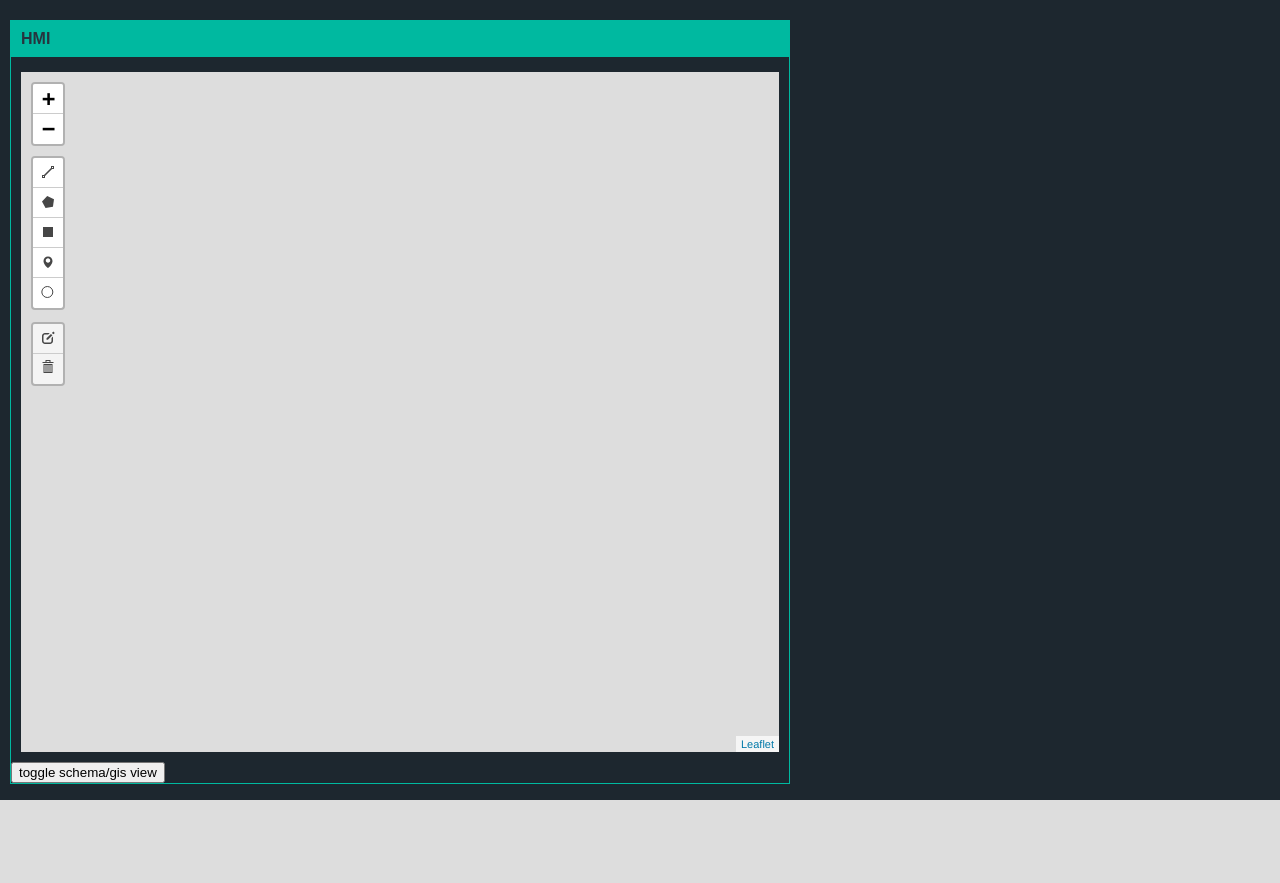
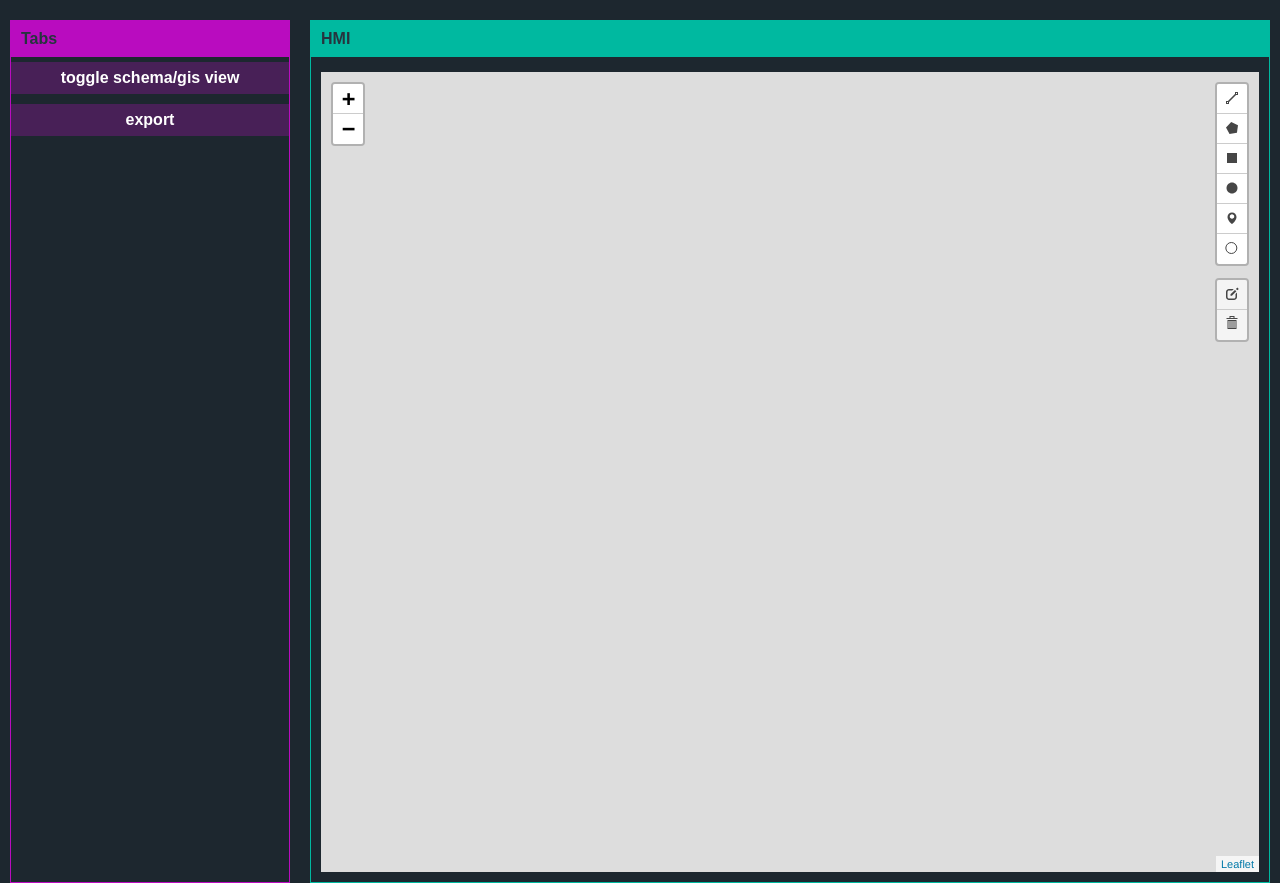
Before and after one commit to robidev/open_scada_dms, a Flask app: page / in a window 1280 px wide. Before the commit the page ends 800 px from the top, so only its background shows below. Run offline with Flask 2, Linux system fonts and the light colour scheme.

Commit message:
update gui

```diff
--- a/client/static/client.js
+++ b/client/static/client.js
@@ -46,22 +46,11 @@ function init_gis(){
   var drawControl = new L.Control.Draw(options);
   gis_map.addControl(drawControl);
 
-  gis_map.on('draw:created', function(e) {
-  //gis_map.on(L.Draw.Event.CREATED, function(e) {
-    var type = e.layerType,
-      layer = e.layer;
-
-    if (type === 'marker') {
-      layer.bindPopup('A popup!');
-    }
-
-    editableLayers.addLayer(layer);
-    exportGeoJSON(editableLayers);
-  });//*/
 
 
   geojsonlayer = L.geoJSON().addTo(gis_map);
   //register svg events
+  gis_map.on(L.Draw.Event.CREATED, addItem);//*/
   gis_map.on('moveend', update_gis);
   gis_map.on('zoomend', update_gis);
   gis_map.setZoom(18);
@@ -73,8 +62,10 @@ function exportGeoJSON(featureGroup) {
   // Stringify the GeoJson
   var convertedData = 'text/json;charset=utf-8,' + encodeURIComponent(JSON.stringify(data));
   // Create export
-  document.getElementById('export').setAttribute('href', 'data:' + convertedData);
-  document.getElementById('export').setAttribute('download','data.geojson');
+  let linkElement = document.createElement('a');
+  linkElement.setAttribute('href', 'data:' + convertedData);
+  linkElement.setAttribute('download','data.geojson');
+  linkElement.click();
 }
 
 //https://stackoverflow.com/questions/62305306/invert-y-axis-of-lcrs-simple-map-on-vue2-leaflet
@@ -86,8 +77,7 @@ function init_schema(){
   svglayer = {};
   schema_svgRoot = {};
   schema_in_view = [];
-  var schema_div = document.getElementById("mmi_svg");
-  schema_div.style.display = "block";
+  document.getElementById("mmi_svg").style.display = "block";
 
   schema_leafletmap = L.map('mmi_svg', {
     renderer: L.svg(),
@@ -100,7 +90,7 @@ function init_schema(){
   schema_leafletmap.addLayer(editableLayers);
 
   var options = {
-    position: 'topleft',
+    position: 'topright',
     draw: {
       polyline: true,
       polygon: {
@@ -110,7 +100,7 @@ function init_schema(){
           message: '<strong>Error: line intersects!<strong> intersecting polygons are not allowed' // Message that will show when intersect
         }
       },
-      circle: false, // Turns off this drawing tool
+      circle: true, // Turns off this drawing tool
       rectangle: true,
       marker: true
     },
@@ -123,58 +113,93 @@ function init_schema(){
   var drawControl = new L.Control.Draw(options);
   schema_leafletmap.addControl(drawControl);
 
-  schema_leafletmap.on('draw:created', function(e) {
-  //gis_map.on(L.Draw.Event.CREATED, function(e) {
-    var type = e.layerType,
-      layer = e.layer;
-
-    if (type === 'marker') {
-      layer.bindPopup('A popup!');
-    }
-
-    editableLayers.addLayer(layer);
-  });//*/
-
   geojsonlayer = L.geoJSON().addTo(schema_leafletmap);
 
+  schema_leafletmap.on(L.Draw.Event.CREATED, addItem);
+  schema_leafletmap.on(L.Draw.Event.EDITED, function(e){
+    console.log(e);
+  });
+  schema_leafletmap.on(L.Draw.Event.DRAWSTART, function(e){
+    console.log(e);
+  });
+  schema_leafletmap.on(L.Draw.Event.EDITMOVE, function(e){
+    console.log(e);
+  });
   schema_leafletmap.on('moveend', update_schema);
   schema_leafletmap.on('zoomend', update_schema);
   schema_leafletmap.setZoom(0);
   //schema_leafletmap.fitBounds(bounds);
 }
 
+function addItem(e) {
+  //gis_map.on(L.Draw.Event.CREATED, function(e) {
+  var type = e.layerType, layer = e.layer;
+
+  if (type === 'marker') {
+    layer.bindPopup('A popup!');
+  }
+  //svg_add_to_schema(0,0,100,100,"<>","aaa");
+  editableLayers.addLayer(layer);
+}
+
 function deinit_schema(){
+
+  schema_leafletmap.off('draw:created',addItem)
+  schema_leafletmap.off('moveend', update_schema);
+  schema_leafletmap.off('zoomend', update_schema);
+
   var schema_map = document.getElementById("mmi_svg");
   schema_map.style.display = "none";
   schema_leafletmap.remove();
   schema_svgRoot.innerHTML = "";
+  schema_map.innerHTML = "";
+
   delete svglayer;
   delete schema_leafletmap;
   delete schema_svgRoot;
   delete schema_in_view;
+
+  svglayer = null;
+  schema_leafletmap = null;
+  schema_svgRoot = null;
+  schema_in_view = null;
 }
 
 function deinit_gis(){
+  gis_map.off('draw:created', addItem);//*/
+  gis_map.off('moveend', update_gis);
+  gis_map.off('zoomend', update_gis);
+
   var gis_div = document.getElementById("gis_map");
   gis_div.style.display = "none";
   gis_map.remove();
   gis_svgRoot.innerHTML = "";
+  gis_div.innerHTML = "";
 
   delete gis_svgRoot;
   delete gis_in_view;
   delete gis_map;
   delete geojsonlayer;
+
+  gis_svgRoot = null;
+  gis_in_view = null;
+  gis_map = null;
+  geojsonlayer = null;
 }
 
 function toggle_view() {
   var gis = document.getElementById("gis_map");
   var schema_div = document.getElementById("mmi_svg");
   if (gis.style.display === "none") {
-    deinit_schema();
-    init_gis();
+    document.getElementById("mmi_svg").style.display = "none";
+    document.getElementById("gis_map").style.display = "block";
+    //deinit_schema();
+    //init_gis();
   } else {
-    deinit_gis();
-    init_schema();
+    document.getElementById("mmi_svg").style.display = "block";
+    document.getElementById("gis_map").style.display = "none";
+    //deinit_gis();
+    //init_schema();
   }
 }
 
@@ -184,10 +209,11 @@ $(document).ready(function() {
 
   socket = io.connect('http://' + document.domain + ':' + location.port + namespace);
 
+
+  init_gis();
   init_schema();
-  //init_gis();
-  //deinit_gis();
-  //deinit_schema();
+  document.getElementById("mmi_svg").style.display = "block";
+  document.getElementById("gis_map").style.display = "none";
 
   //add info to the ied/datamodel tab
   socket.on('svg_value_update_event_on_schema', function (data) {
--- a/client/static/css/layout.css
+++ b/client/static/css/layout.css
@@ -65,7 +65,7 @@ body {
   width: auto;
 
   display: grid;
-  grid-template-columns: 800px auto; /* 100px auto 200px*/
+  grid-template-columns: 300px auto; /* 100px auto 200px*/
   grid-template-rows: auto 600px;
   height: 100vh;
 }
@@ -82,23 +82,23 @@ body {
   margin-right: 10px;
 }
 
-/* Left column
+/* Left column*/
 .column.leftside {
   border: 1px solid rgba(255, 0, 255, 0.692);
   display: inline;
   grid-column: 1;
-} */
+}
 
 /* Middle column */
 .column.middle {
   display: inline;
-  grid-column: 1; /* 2 */
+  grid-column: 2; /* 1 */
 }
 
 /* right column */
 .column.rightside {
   display: inline;
-  grid-column: 2; /* 3 */
+  grid-column: 3; /* 2 */
   resize: both;
   overflow: auto;
   /*display: none;*/
--- a/client/templates/index.html
+++ b/client/templates/index.html
@@ -23,10 +23,10 @@
 
 <style>
   #gis_map {
-    height: 680px;
+    height: 800px;
   }
   #mmi_svg {
-    height: 680px;
+    height: 800px;
   }
 </style>
 
@@ -36,7 +36,11 @@
 
 <main id='main_content'>
 <div class='wrap'>
-
+  <div class="column leftside">
+    <h2 class='h2 magenta'>Tabs</h2>
+    <button onclick="toggle_view()" class="controlBtn">toggle schema/gis view</button>
+    <button onclick="exportGeoJSON(editableLayers);" class="controlBtn">export</button>
+  </div>
   <div class="column middle">
     <h2 class='h2 teal'>HMI</h2>
     <div class='content'>
@@ -45,7 +49,6 @@
         <div id="gis_map" style="display:none;"></div>
       </div>
     </div>
-    <button onclick="toggle_view()">toggle schema/gis view</button>
   </div>
 </div>
 </main>
```
